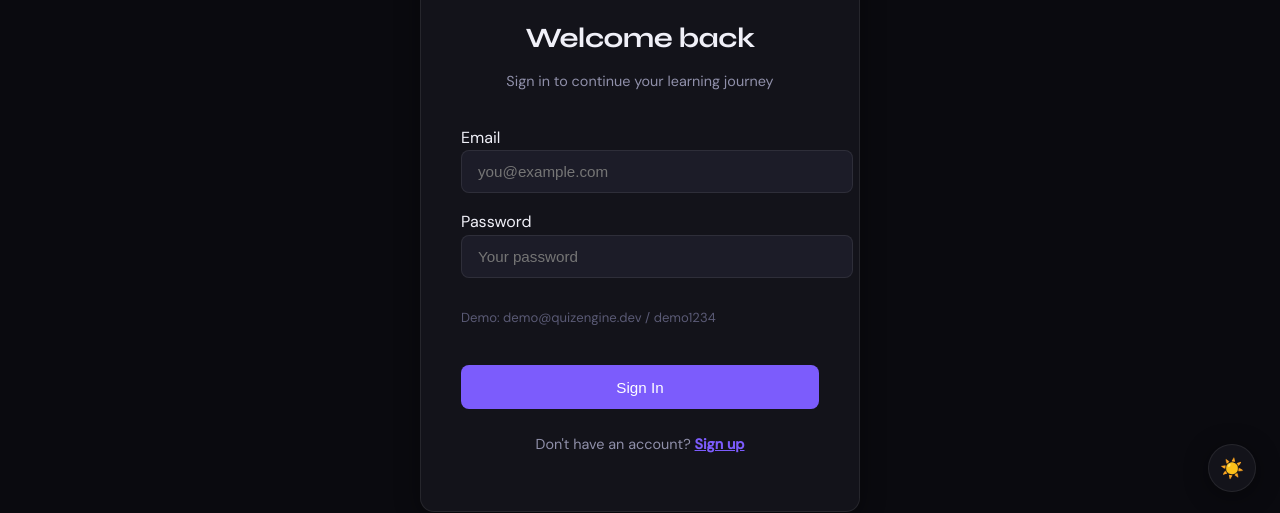
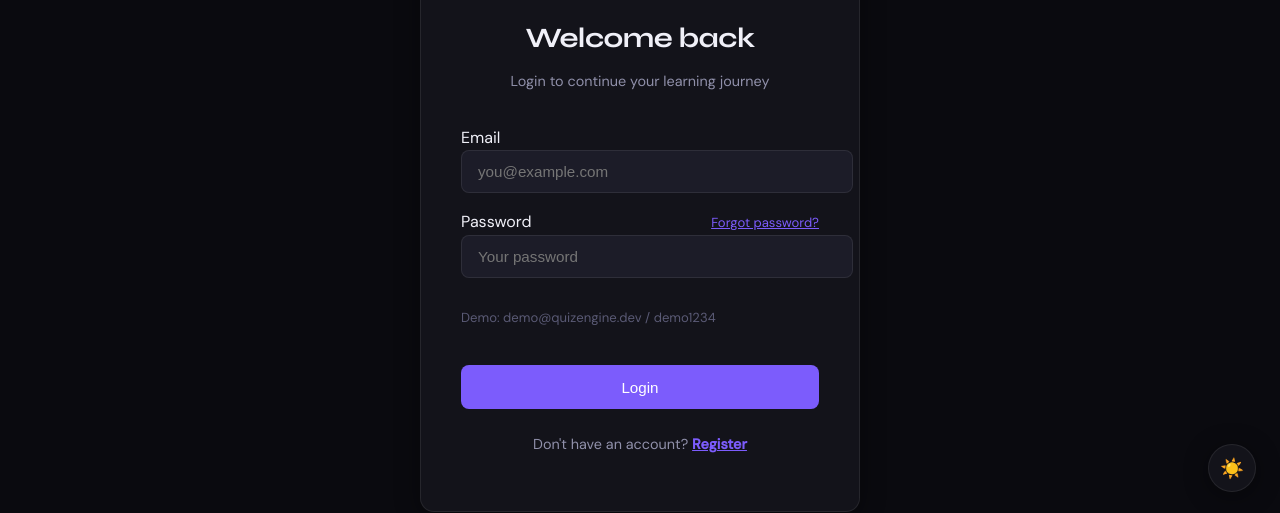
Before and after one commit to Imdilshan/quizengine, a React (Create React App) app in the folder frontend/: page /login in a window 1280 px wide. Shown: the part 284-797 px from the top of the page. Built offline with nearby package versions, Linux system fonts and the light colour scheme.

Commit message:
Update LoginPage.jsx

```diff
--- a/frontend/src/pages/LoginPage.jsx
+++ b/frontend/src/pages/LoginPage.jsx
@@ -5,18 +5,21 @@ import { useAuth } from "../context/AuthContext";
 function AuthForm({ mode }) {
   const { login, register } = useAuth();
   const navigate = useNavigate();
-  const [form, setForm]     = useState({ name: "", email: "", password: "" });
-  const [error, setError]   = useState("");
+
+  const [form, setForm] = useState({ name: "", email: "", password: "" });
+  const [error, setError] = useState("");
   const [loading, setLoading] = useState(false);
 
   const isLogin = mode === "login";
 
-  const handleChange = (e) => setForm((f) => ({ ...f, [e.target.name]: e.target.value }));
+  const handleChange = (e) =>
+    setForm((f) => ({ ...f, [e.target.name]: e.target.value }));
 
   const handleSubmit = async (e) => {
     e.preventDefault();
     setError("");
     setLoading(true);
+
     try {
       if (isLogin) {
         await login(form.email, form.password);
@@ -34,37 +37,56 @@ function AuthForm({ mode }) {
   return (
     <div className="fade-in" style={{ maxWidth: 440, margin: "3rem auto" }}>
       <div className="card" style={{ padding: "2.5rem" }}>
+
+
         <div style={{ textAlign: "center", marginBottom: "2rem" }}>
           <div style={{ fontSize: "2.5rem", marginBottom: "0.75rem" }}>⚡</div>
+
           <h1 style={{ fontSize: "1.75rem", marginBottom: "0.4rem" }}>
             {isLogin ? "Welcome back" : "Create account"}
           </h1>
+
           <p style={{ color: "var(--text-2)", fontSize: "0.9rem" }}>
-            {isLogin ? "Sign in to continue your learning journey" : "Start quizzing in under a minute"}
+            {isLogin
+              ? "Login to continue your learning journey"
+              : "Start quizzing in under a minute"}
           </p>
         </div>
 
+
         {error && (
-          <div style={{
-            background: "rgba(239,68,68,0.1)", border: "1px solid rgba(239,68,68,0.25)",
-            borderRadius: "var(--radius-sm)", padding: "0.75rem 1rem",
-            color: "var(--error)", fontSize: "0.9rem", marginBottom: "1.25rem",
-          }}>
+          <div
+            style={{
+              background: "rgba(239,68,68,0.1)",
+              border: "1px solid rgba(239,68,68,0.25)",
+              borderRadius: "var(--radius-sm)",
+              padding: "0.75rem 1rem",
+              color: "var(--error)",
+              fontSize: "0.9rem",
+              marginBottom: "1.25rem",
+            }}
+          >
             {error}
           </div>
         )}
 
-        <form onSubmit={handleSubmit} style={{ display: "flex", flexDirection: "column", gap: "1rem" }}>
+
+        <form
+          onSubmit={handleSubmit}
+          style={{ display: "flex", flexDirection: "column", gap: "1rem" }}
+        >
           {!isLogin && (
             <div className="form-group">
               <label className="form-label">Full Name</label>
               <input
                 className="form-input"
-                name="name" type="text"
+                name="name"
+                type="text"
                 placeholder="Ada Lovelace"
                 value={form.name}
                 onChange={handleChange}
-                required minLength={2}
+                required
+                minLength={2}
               />
             </div>
           )}
@@ -73,7 +95,8 @@ function AuthForm({ mode }) {
             <label className="form-label">Email</label>
             <input
               className="form-input"
-              name="email" type="email"
+              name="email"
+              type="email"
               placeholder="you@example.com"
               value={form.email}
               onChange={handleChange}
@@ -82,14 +105,33 @@ function AuthForm({ mode }) {
           </div>
 
           <div className="form-group">
-            <label className="form-label">Password</label>
+            <div
+              style={{
+                display: "flex",
+                justifyContent: "space-between",
+                alignItems: "center",
+              }}
+            >
+              <label className="form-label">Password</label>
+              {isLogin && (
+                <Link
+                  to="/reset-password"
+                  style={{ fontSize: "0.82rem", color: "var(--accent)" }}
+                >
+                  Forgot password?
+                </Link>
+              )}
+            </div>
+
             <input
               className="form-input"
-              name="password" type="password"
+              name="password"
+              type="password"
               placeholder={isLogin ? "Your password" : "Min. 6 characters"}
               value={form.password}
               onChange={handleChange}
-              required minLength={6}
+              required
+              minLength={6}
             />
           </div>
 
@@ -103,19 +145,35 @@ function AuthForm({ mode }) {
             type="submit"
             className="btn btn-primary"
             disabled={loading}
-            style={{ marginTop: "0.5rem", justifyContent: "center", padding: "0.85rem" }}
+            style={{
+              marginTop: "0.5rem",
+              justifyContent: "center",
+              padding: "0.85rem",
+            }}
           >
-            {loading ? "Please wait…" : isLogin ? "Sign In" : "Create Account"}
+            {loading
+              ? "Please wait…"
+              : isLogin
+              ? "Login"
+              : "Create Account"}
           </button>
         </form>
 
-        <p style={{ textAlign: "center", marginTop: "1.5rem", color: "var(--text-2)", fontSize: "0.9rem" }}>
+        <p
+          style={{
+            textAlign: "center",
+            marginTop: "1.5rem",
+            color: "var(--text-2)",
+            fontSize: "0.9rem",
+          }}
+        >
           {isLogin ? "Don't have an account? " : "Already have an account? "}
+
           <Link
             to={isLogin ? "/register" : "/login"}
             style={{ color: "var(--accent)", fontWeight: 600 }}
           >
-            {isLogin ? "Sign up" : "Sign in"}
+            {isLogin ? "Register" : "Login"}
           </Link>
         </p>
       </div>
@@ -123,6 +181,12 @@ function AuthForm({ mode }) {
   );
 }
 
-export function LoginPage()    { return <AuthForm mode="login" />; }
-export function RegisterPage() { return <AuthForm mode="register" />; }
+export function LoginPage() {
+  return <AuthForm mode="login" />;
+}
+
+export function RegisterPage() {
+  return <AuthForm mode="register" />;
+}
+
 export default LoginPage;
```
